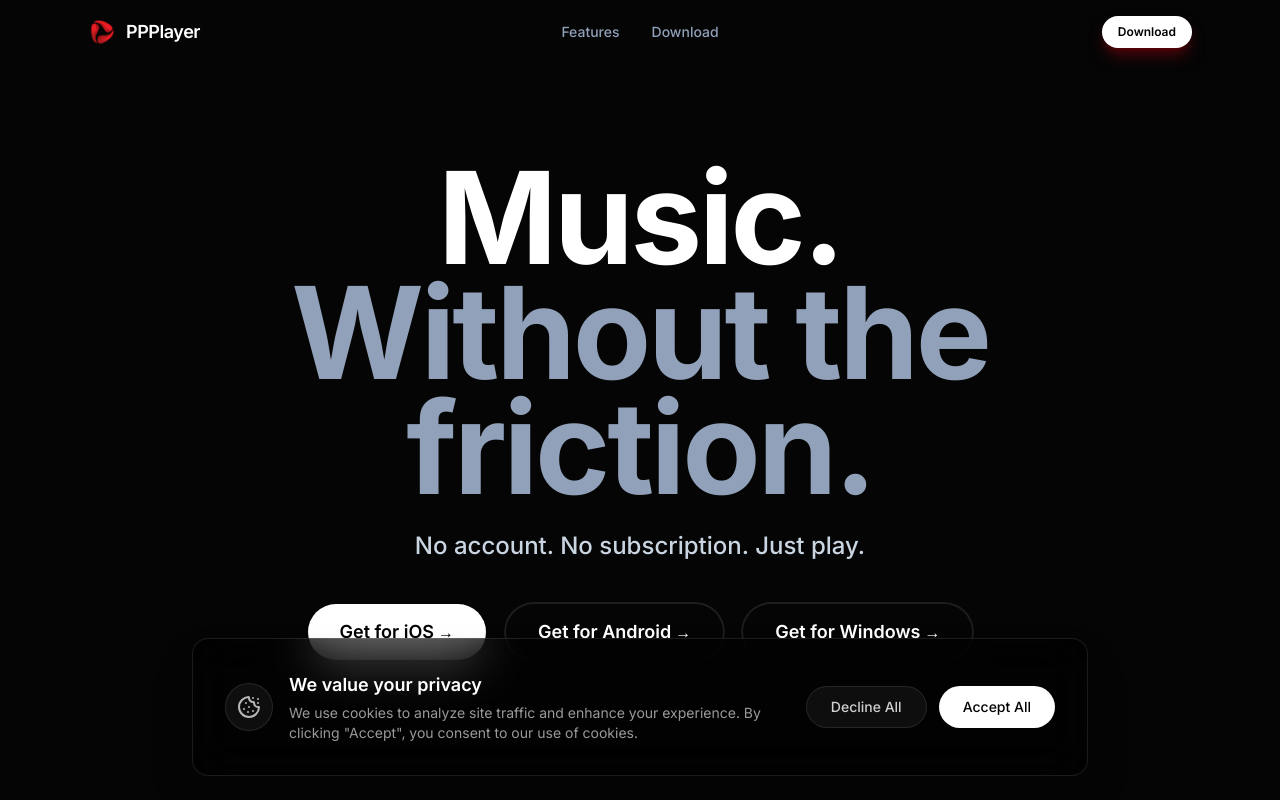
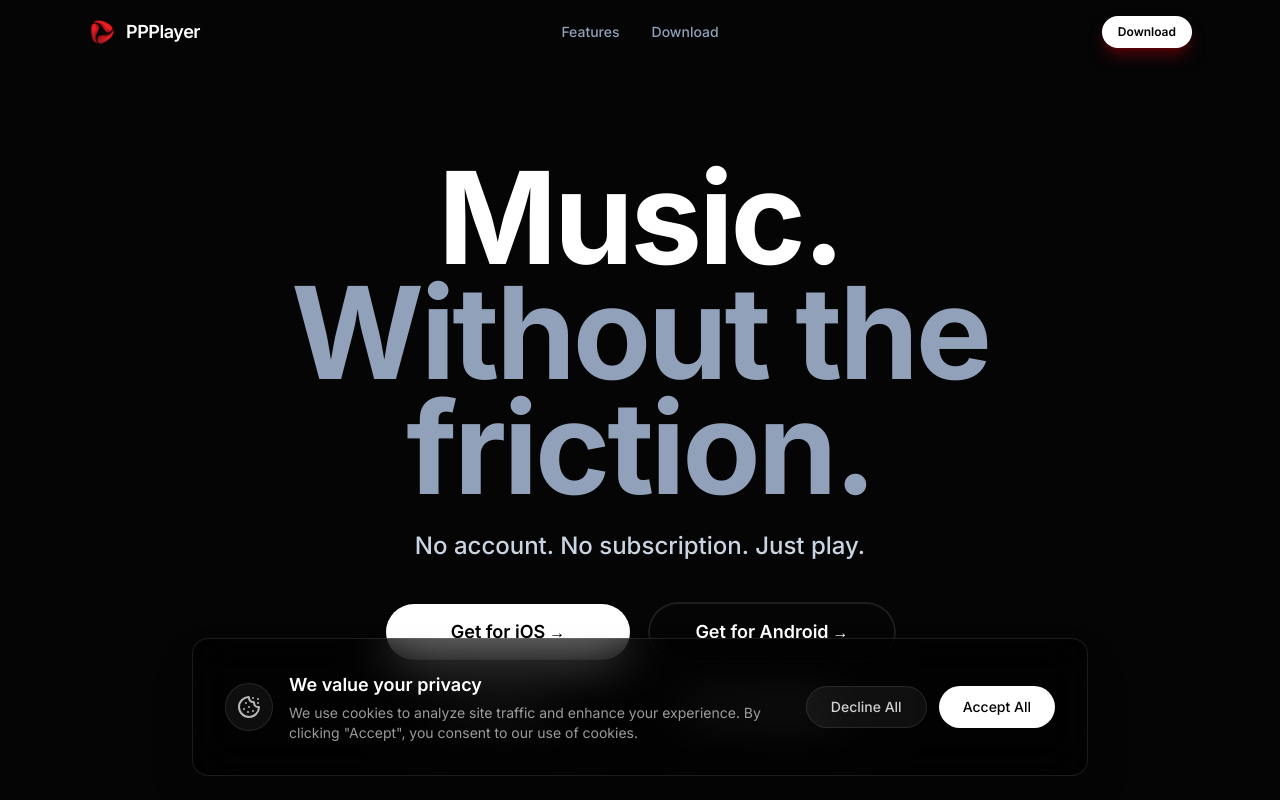
Before and after one commit to ppplayermusic/website, a Next.js app: page / in a window 1280 px wide. Shown: the top 800 px of the page. Built offline with nearby package versions, Linux system fonts and the light colour scheme.

Commit message:
refactor: update download buttons layout to grid and add download attribute for macOS binaries

```diff
--- a/components/sections/DownloadCTA.tsx
+++ b/components/sections/DownloadCTA.tsx
@@ -22,14 +22,14 @@ export default function DownloadCTA() {
             <SpotlightText>Just play.</SpotlightText>
           </h2>
 
-          <div className="flex flex-col sm:flex-row items-center justify-center gap-4 flex-wrap">
+          <div className="grid grid-cols-1 sm:grid-cols-2 gap-4 max-w-lg mx-auto">
             <SpotlightButton href={DOWNLOAD_LINKS.ios} variant="dark">
               Get for iOS
             </SpotlightButton>
             <SpotlightButton href={DOWNLOAD_LINKS.android} variant="light">
               Get for Android
             </SpotlightButton>
-            <SpotlightButton href={DOWNLOAD_LINKS.macos} variant="light">
+            <SpotlightButton href={DOWNLOAD_LINKS.macos} variant="light" download>
               Get for Mac
             </SpotlightButton>
             <SpotlightButton href={DOWNLOAD_LINKS.windows} variant="light">
--- a/components/sections/HeroSection.tsx
+++ b/components/sections/HeroSection.tsx
@@ -31,12 +31,15 @@ export default function HeroSection() {
             No account. No subscription. Just play.
           </p>
 
-          <div className="flex flex-col sm:flex-row items-center justify-center gap-4">
+          <div className="grid grid-cols-1 sm:grid-cols-2 gap-4 max-w-lg mx-auto">
             <SpotlightButton href={DOWNLOAD_LINKS.ios} variant="light">
               Get for iOS
             </SpotlightButton>
             <SpotlightButton href={DOWNLOAD_LINKS.android} variant="dark">
               Get for Android
+            </SpotlightButton>
+            <SpotlightButton href={DOWNLOAD_LINKS.macos} variant="dark" download>
+              Get for Mac
             </SpotlightButton>
             <SpotlightButton href={DOWNLOAD_LINKS.windows} variant="dark">
               Get for Windows
```
